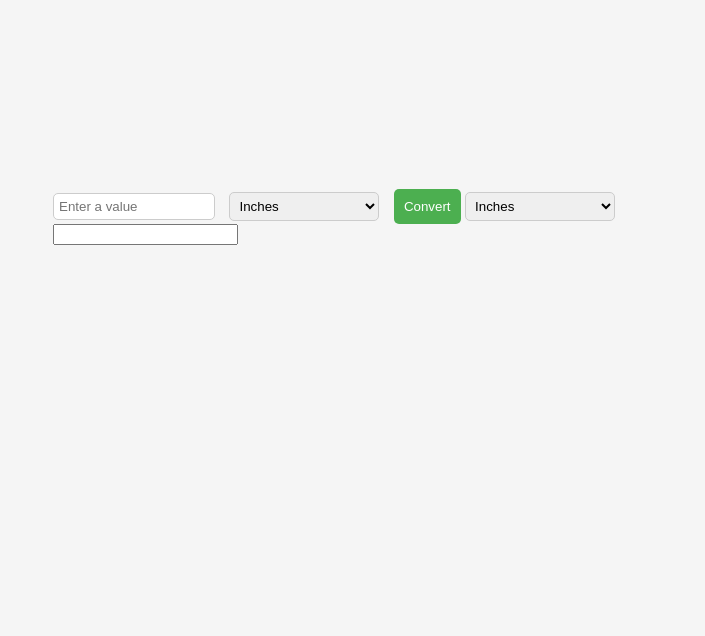
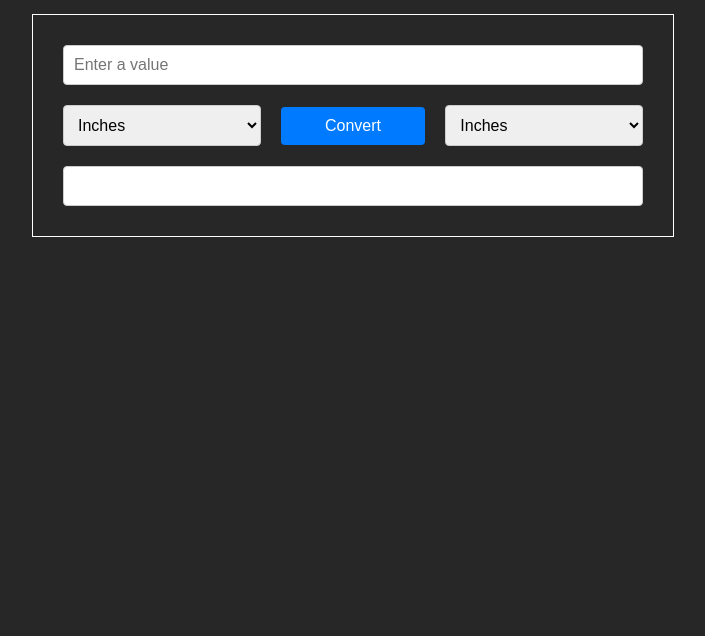
Before and after one commit to logic-coders/Unit-Converter, a plain HTML site: page index.html in a window 1280 px wide. Shown: the part 164-800 px from the top of the page, without its empty margins (287-992 px from the left). Drawn offline with Linux system fonts and the light colour scheme.

Commit message:
Update style.css

```diff
--- a/style.css
+++ b/style.css
@@ -1,74 +1,49 @@
 body {
+	background: rgb(39, 39, 39);
 	font-family: Arial, sans-serif;
-	background-color: #f5f5f5;
-	display: flex;
-	justify-content: center;
-	align-items: center;
-	flex-wrap: wrap;
-	height: 100vh;
-	width: 600px;
- 	height: 500px;
-  	margin: 0 auto;
-  }
-
-  .converter {
-	max-width: 500px;
-	height: 200px;
-	margin: 0 auto;
-	background-color: #fff;
-	padding: 20px;
-	border-radius: 5px;
-	box-shadow: 0 0 10px rgba(0, 0, 0, 0.2);
 }
 
 h1 {
 	text-align: center;
+	font-size: 72px;
+	background: -webkit-linear-gradient(rgb(188, 12, 241), rgb(212, 4, 4));
+	-webkit-background-clip: text;
+	-webkit-text-fill-color: transparent;
 }
 
-  form {
+#converter {
 	display: flex;
 	flex-wrap: wrap;
-	justify-content: space-between;
+	justify-content: center;
 	align-items: center;
+	max-width: 600px;
+	margin: 20px auto;
+	padding: 20px;
+	border: 1px solid white;
 }
 
-  .form-row {
-	display: flex;
-	align-items: center;
+#converter input,
+#converter select,
+#converter button {
+	font-size: 16px;
+	padding: 10px;
+	margin: 10px;
+	border: 1px solid #ccc;
+	border-radius: 4px;
+	flex-grow: 1;
 }
 
-  label {
-	font-weight: bold;
-	margin-right: 10px;
-	width: 80px;
-	text-align: right;
+#converter input[type="number"] {
+	width: 100%;
 }
 
-  input[type=number] {
-	width: 150px;
-	padding: 5px;
-	border-radius: 5px;
-	border: 1px solid #ccc;
-	margin-right: 10px;
-  }
-
-  select {
-	width: 150px;
-	padding: 5px;
-	border-radius: 5px;
-	border: 1px solid #ccc;
-	margin-right: 10px;
-  }
-
-  button {
-	padding: 10px;
-	background-color: #4caf50;
+#converter #convert {
+	background-color: #007bff;
 	color: #fff;
 	border: none;
-	border-radius: 5px;
 	cursor: pointer;
 }
 
-  button:hover {
-	background-color: #3e8e41;
+#converter #convert:hover {
+	background-color: #0069d9;
 }
```
Lines whose indentation alone changed are shown as unchanged.
